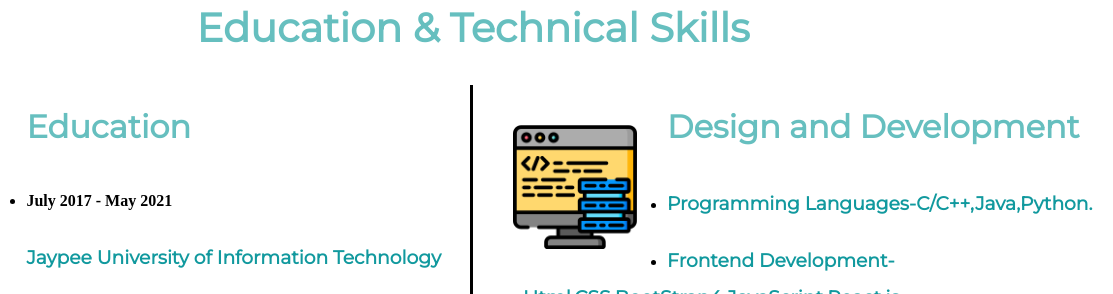
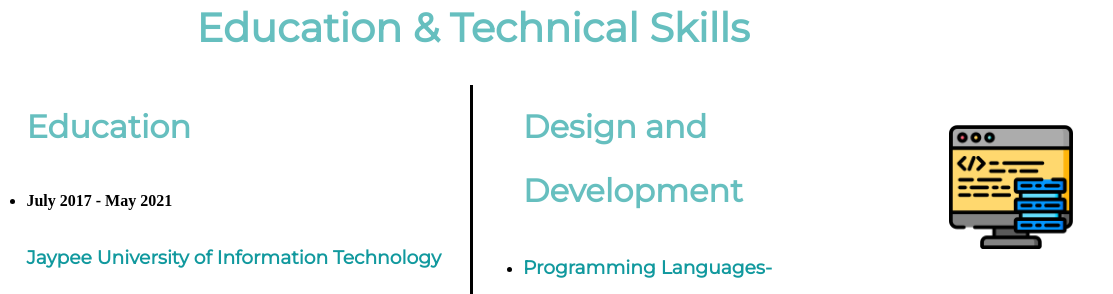
Before and after one commit to tarun18k/cv, a plain HTML site: page index.html in a window 1280 px wide. Shown: the part 1276-1570 px from the top of the page, 167-1280 px from the left. Drawn offline with Linux system fonts and the light colour scheme; a web font is replaced by a local one.

Commit message:
Update index.html

```diff
--- a/index.html
+++ b/index.html
@@ -58,7 +58,7 @@
 
             </div>
             <div style=" display: table-cell;width: 50%;margin-right: 30px ;" class="skill-row">
-                <img style="margin:30px 30px 30px 30px ;float: left;" src="code.png" alt="profile image" width="20%">
+                <img style="margin:30px 30px 30px 30px ;float:right;" src="code.png" alt="profile image" width="20%">
                 <UL STYLE="color:black">
                     <h2 style="font-size: 2rem;">Design and Development</h2>
                     <LI>
```
